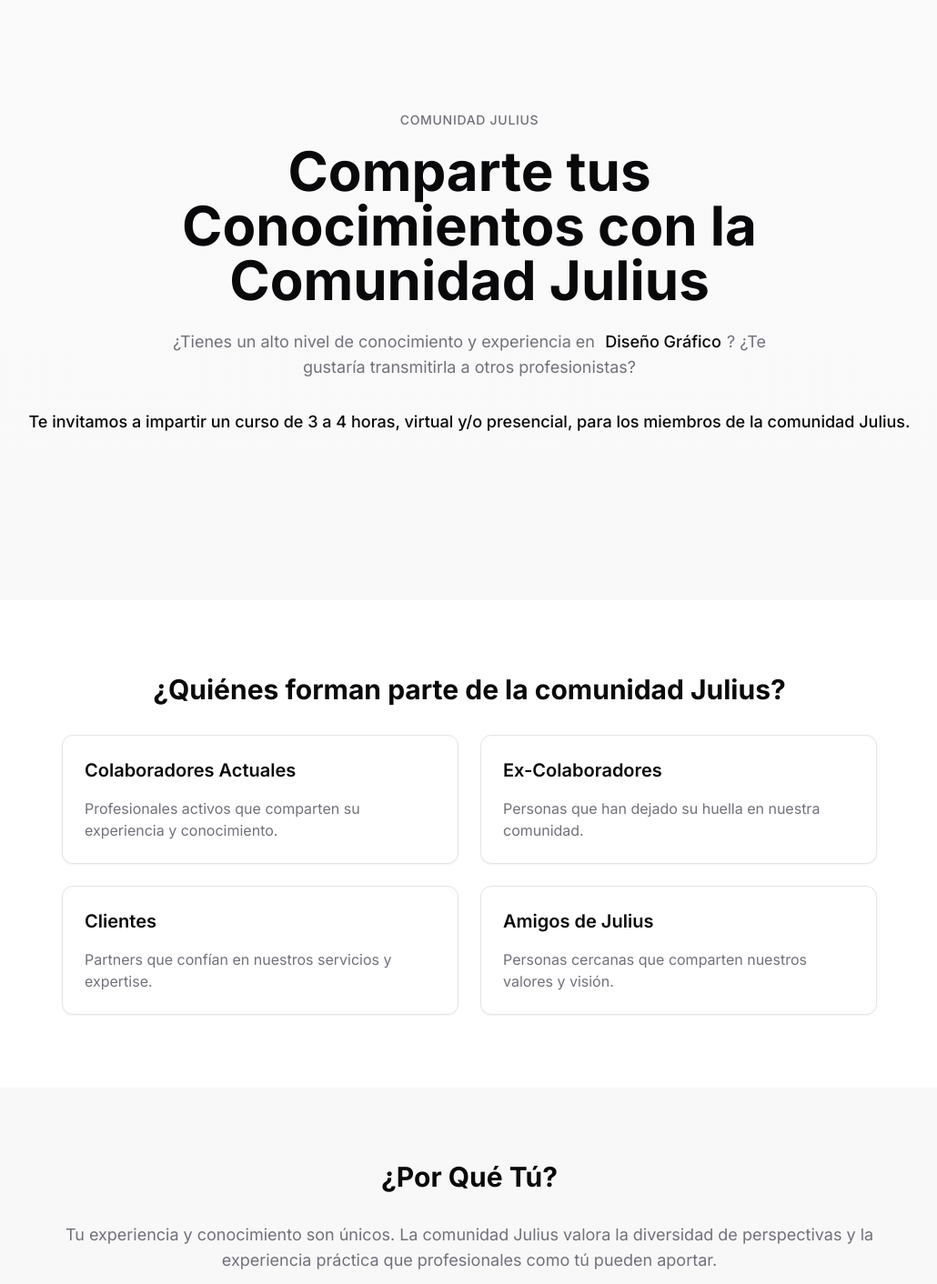
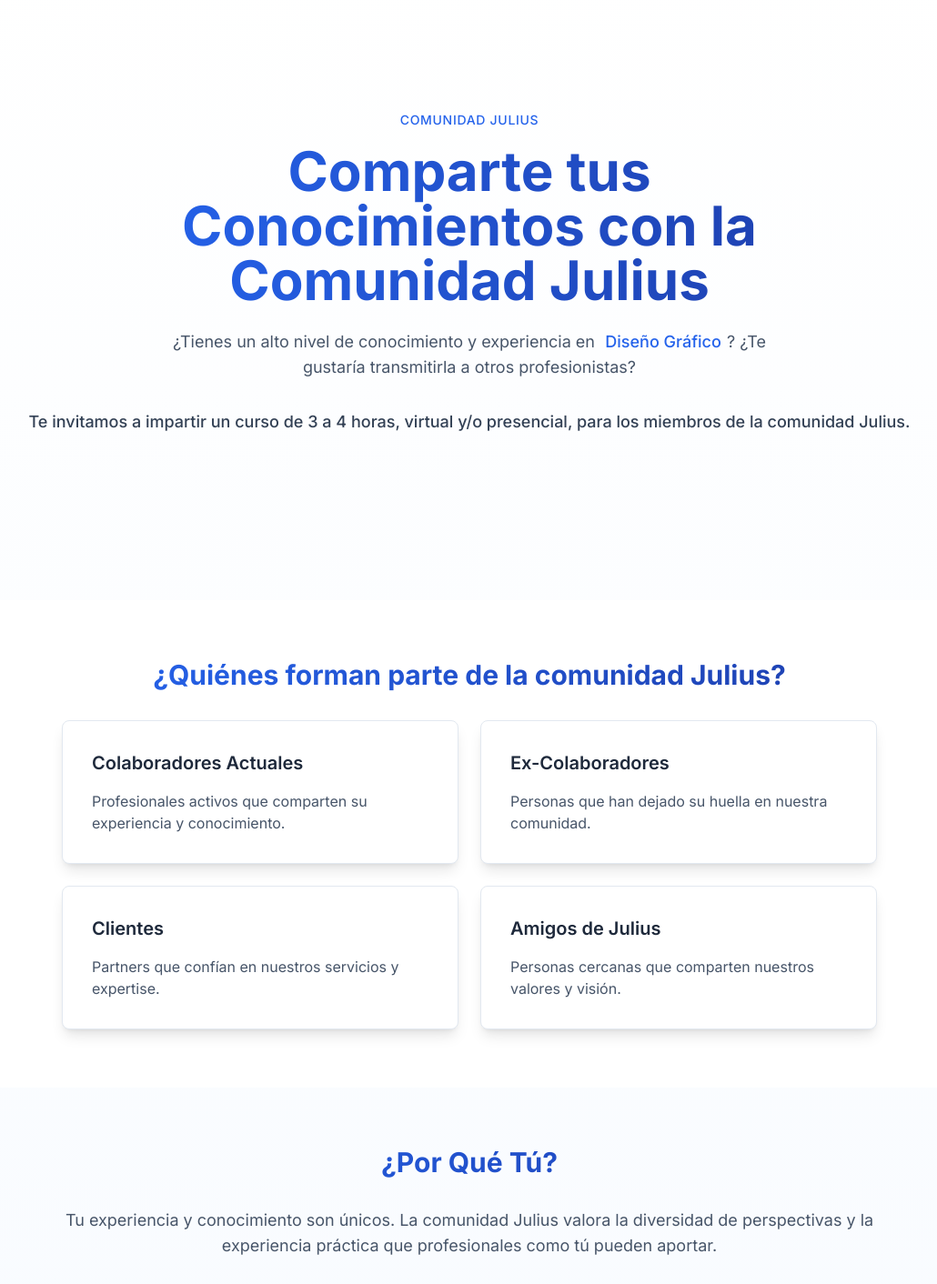
Before and after one commit to FedeJLoia/community-course-creator, a React (Vite) app: page / in a window 1280 px wide. Shown: the part 60-1472 px from the top of the page at 91% size, without its empty margins (124-1154 px from the left). Built offline with nearby package versions, Linux system fonts and the light colour scheme.

Commit message:
Update landing page styles
Update the landing page styles to match the styles of https://info.julius2grow.com/nearshore-marketing-solutions.

```diff
--- a/src/index.css
+++ b/src/index.css
@@ -7,26 +7,26 @@
 
 @layer base {
   :root {
-    --background: 0 0% 98%;
-    --foreground: 240 10% 3.9%;
+    --background: 222 47% 100%;
+    --foreground: 222 47% 11%;
     --card: 0 0% 100%;
-    --card-foreground: 240 10% 3.9%;
+    --card-foreground: 222 47% 11%;
     --popover: 0 0% 100%;
-    --popover-foreground: 240 10% 3.9%;
-    --primary: 240 5.9% 10%;
-    --primary-foreground: 0 0% 98%;
-    --secondary: 240 4.8% 95.9%;
-    --secondary-foreground: 240 5.9% 10%;
-    --muted: 240 4.8% 95.9%;
-    --muted-foreground: 240 3.8% 46.1%;
-    --accent: 240 4.8% 95.9%;
-    --accent-foreground: 240 5.9% 10%;
+    --popover-foreground: 222 47% 11%;
+    --primary: 222 47% 11%;
+    --primary-foreground: 222 47% 100%;
+    --secondary: 210 40% 96.1%;
+    --secondary-foreground: 222 47% 11%;
+    --muted: 210 40% 96.1%;
+    --muted-foreground: 215.4 16.3% 46.9%;
+    --accent: 210 40% 96.1%;
+    --accent-foreground: 222 47% 11%;
     --destructive: 0 84.2% 60.2%;
-    --destructive-foreground: 0 0% 98%;
-    --border: 240 5.9% 90%;
-    --input: 240 5.9% 90%;
-    --ring: 240 5.9% 10%;
-    --radius: 0.75rem;
+    --destructive-foreground: 210 40% 98%;
+    --border: 214.3 31.8% 91.4%;
+    --input: 214.3 31.8% 91.4%;
+    --ring: 222 47% 11%;
+    --radius: 0.5rem;
   }
 
   * {
@@ -38,11 +38,11 @@
   }
 
   .glass {
-    @apply bg-white/70 backdrop-blur-md border border-white/20;
+    @apply bg-white/95 shadow-lg border-none;
   }
 
   .section-padding {
-    @apply px-6 py-20 md:px-20 lg:px-32;
+    @apply px-6 py-16 md:px-20 lg:px-32;
   }
 
   .fade-up {
@@ -52,4 +52,12 @@
   .fade-up.in-view {
     @apply opacity-100 translate-y-0;
   }
+
+  h1, h2, h3, h4, h5, h6 {
+    @apply text-slate-800 font-bold;
+  }
+
+  .text-gradient {
+    @apply bg-clip-text text-transparent bg-gradient-to-r from-blue-600 to-blue-800;
+  }
 }
--- a/src/pages/Index.tsx
+++ b/src/pages/Index.tsx
@@ -18,23 +18,23 @@ const Index = () => {
   }, []);
 
   return (
-    <div className="min-h-screen bg-gradient-to-b from-background to-secondary">
+    <div className="min-h-screen bg-gradient-to-b from-white via-blue-50/50 to-blue-50">
       {/* Hero Section */}
       <Section className="min-h-[90vh] flex flex-col justify-center items-center text-center">
-        <span className="text-sm font-medium text-muted-foreground uppercase tracking-wider mb-4 fade-up">
+        <span className="text-sm font-medium text-blue-600 uppercase tracking-wider mb-4 fade-up">
           Comunidad Julius
         </span>
-        <h1 className="text-4xl md:text-5xl lg:text-6xl font-bold mb-6 max-w-3xl fade-up">
+        <h1 className="text-4xl md:text-5xl lg:text-6xl font-bold mb-6 max-w-3xl fade-up text-gradient">
           Comparte tus Conocimientos con la Comunidad Julius
         </h1>
-        <p className="text-lg text-muted-foreground max-w-2xl mb-8 fade-up">
+        <p className="text-lg text-slate-600 max-w-2xl mb-8 fade-up">
           ¿Tienes un alto nivel de conocimiento y experiencia en{" "}
-          <span className="inline-block min-w-[140px] font-medium text-foreground transition-all duration-500">
+          <span className="inline-block min-w-[140px] font-medium text-blue-600 transition-all duration-500">
             {areas[currentArea]}
           </span>?
           ¿Te gustaría transmitirla a otros profesionistas?
         </p>
-        <p className="text-lg font-medium fade-up">
+        <p className="text-lg font-medium text-slate-700 fade-up">
           Te invitamos a impartir un curso de 3 a 4 horas, virtual y/o presencial,
           para los miembros de la comunidad Julius.
         </p>
@@ -43,31 +43,31 @@ const Index = () => {
       {/* Community Section */}
       <Section className="bg-white">
         <div className="max-w-4xl mx-auto">
-          <h2 className="text-3xl font-bold mb-8 text-center fade-up">
+          <h2 className="text-3xl font-bold mb-8 text-center fade-up text-gradient">
             ¿Quiénes forman parte de la comunidad Julius?
           </h2>
           <div className="grid md:grid-cols-2 gap-6">
-            <Card className="p-6 fade-up">
-              <h3 className="text-xl font-semibold mb-4">Colaboradores Actuales</h3>
-              <p className="text-muted-foreground">
+            <Card className="p-8 shadow-lg hover:shadow-xl transition-shadow duration-300 fade-up">
+              <h3 className="text-xl font-semibold mb-4 text-slate-800">Colaboradores Actuales</h3>
+              <p className="text-slate-600">
                 Profesionales activos que comparten su experiencia y conocimiento.
               </p>
             </Card>
-            <Card className="p-6 fade-up">
-              <h3 className="text-xl font-semibold mb-4">Ex-Colaboradores</h3>
-              <p className="text-muted-foreground">
+            <Card className="p-8 shadow-lg hover:shadow-xl transition-shadow duration-300 fade-up">
+              <h3 className="text-xl font-semibold mb-4 text-slate-800">Ex-Colaboradores</h3>
+              <p className="text-slate-600">
                 Personas que han dejado su huella en nuestra comunidad.
               </p>
             </Card>
-            <Card className="p-6 fade-up">
-              <h3 className="text-xl font-semibold mb-4">Clientes</h3>
-              <p className="text-muted-foreground">
+            <Card className="p-8 shadow-lg hover:shadow-xl transition-shadow duration-300 fade-up">
+              <h3 className="text-xl font-semibold mb-4 text-slate-800">Clientes</h3>
+              <p className="text-slate-600">
                 Partners que confían en nuestros servicios y expertise.
               </p>
             </Card>
-            <Card className="p-6 fade-up">
-              <h3 className="text-xl font-semibold mb-4">Amigos de Julius</h3>
-              <p className="text-muted-foreground">
+            <Card className="p-8 shadow-lg hover:shadow-xl transition-shadow duration-300 fade-up">
+              <h3 className="text-xl font-semibold mb-4 text-slate-800">Amigos de Julius</h3>
+              <p className="text-slate-600">
                 Personas cercanas que comparten nuestros valores y visión.
               </p>
             </Card>
@@ -78,13 +78,13 @@ const Index = () => {
       {/* Why You Section */}
       <Section>
         <div className="max-w-4xl mx-auto text-center">
-          <h2 className="text-3xl font-bold mb-8 fade-up">¿Por Qué Tú?</h2>
-          <p className="text-lg text-muted-foreground mb-6 fade-up">
+          <h2 className="text-3xl font-bold mb-8 fade-up text-gradient">¿Por Qué Tú?</h2>
+          <p className="text-lg text-slate-600 mb-6 fade-up">
             Tu experiencia y conocimiento son únicos. La comunidad Julius valora la
             diversidad de perspectivas y la experiencia práctica que profesionales
             como tú pueden aportar.
           </p>
-          <p className="text-lg fade-up">
+          <p className="text-lg text-slate-700 fade-up">
             Ser instructor en Julius no solo te permite compartir tu conocimiento,
             sino también expandir tu red profesional y dejar una huella duradera
             en otros profesionales.
@@ -95,7 +95,7 @@ const Index = () => {
       {/* Course Dynamics */}
       <Section className="bg-white">
         <div className="max-w-4xl mx-auto">
-          <h2 className="text-3xl font-bold mb-8 text-center fade-up">
+          <h2 className="text-3xl font-bold mb-8 text-center fade-up text-gradient">
             ¿Cómo funcionan los cursos?
           </h2>
           <div className="grid md:grid-cols-2 gap-6">
@@ -122,7 +122,7 @@ const Index = () => {
       {/* Priority Topics */}
       <Section>
         <div className="max-w-4xl mx-auto">
-          <h2 className="text-3xl font-bold mb-8 text-center fade-up">
+          <h2 className="text-3xl font-bold mb-8 text-center fade-up text-gradient">
             Temas Prioritarios
           </h2>
           <div className="grid md:grid-cols-3 gap-6">
@@ -157,12 +157,12 @@ const Index = () => {
       {/* Compensation */}
       <Section className="bg-white">
         <div className="max-w-4xl mx-auto text-center">
-          <h2 className="text-3xl font-bold mb-8 fade-up">Compensación</h2>
-          <p className="text-lg text-muted-foreground mb-6 fade-up">
+          <h2 className="text-3xl font-bold mb-8 fade-up text-gradient">Compensación</h2>
+          <p className="text-lg text-slate-600 mb-6 fade-up">
             Valoramos tu tiempo y experiencia. La compensación se acuerda
             directamente contigo, considerando el tema, formato y duración del curso.
           </p>
-          <p className="text-lg fade-up">
+          <p className="text-lg text-slate-700 fade-up">
             Tú propones los honorarios que consideres justos por compartir tu
             conocimiento con la comunidad.
           </p>
@@ -172,10 +172,10 @@ const Index = () => {
       {/* Registration Form */}
       <Section>
         <div className="max-w-2xl mx-auto">
-          <h2 className="text-3xl font-bold mb-8 text-center fade-up">
+          <h2 className="text-3xl font-bold mb-8 text-center fade-up text-gradient">
             ¿Te Animas a impartir un Curso?
           </h2>
-          <Card className="p-8 fade-up">
+          <Card className="p-8 shadow-lg fade-up">
             <TeacherForm />
           </Card>
         </div>
```
